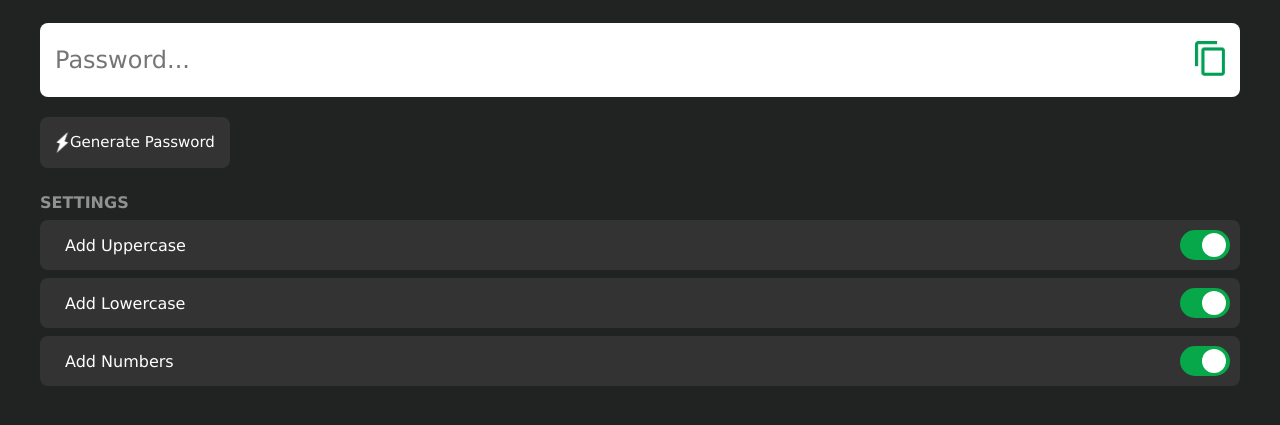
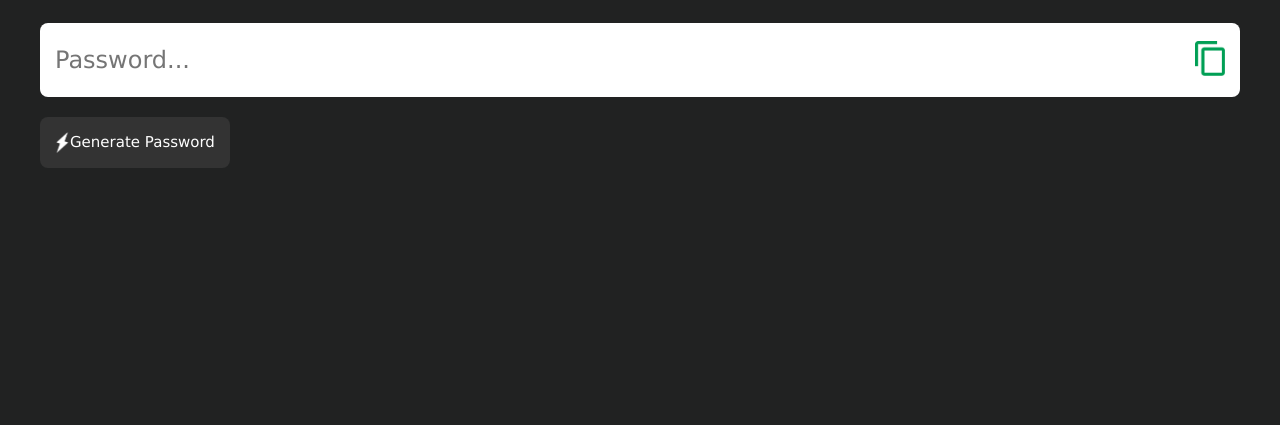
Before and after one commit to tretyakovid/generate-password, a plain HTML site: page index.html in a window 1280 px wide. Shown: the part 163-588 px from the top of the page. Drawn offline with Linux system fonts and the light colour scheme.

Commit message:
index.html

```diff
--- a/index.html
+++ b/index.html
@@ -24,21 +24,6 @@
             <img src="./img/generate.png">
             Generate Password
         </button>
-        <div class="settings">
-            <span class="settings__title">Settings</span>
-            <div class="settings__setting">
-                <input type="checkbox" id="uppercase" checked>
-                <label class="setting__label" for="uppercase">Add Uppercase</label>
-            </div>
-            <div class="settings__setting">
-                <input type="checkbox" id="lowercase" checked>
-                <label class="setting__label" for="lowercase">Add Lowercase</label>
-            </div>
-            <div class="settings__setting">
-                <input type="checkbox" id="numbers" checked>
-                <label class="setting__label" for="numbers">Add Numbers</label>
-            </div>
-        </div>
     </div>
     <script src="./script.js"></script>
 </body>
```
